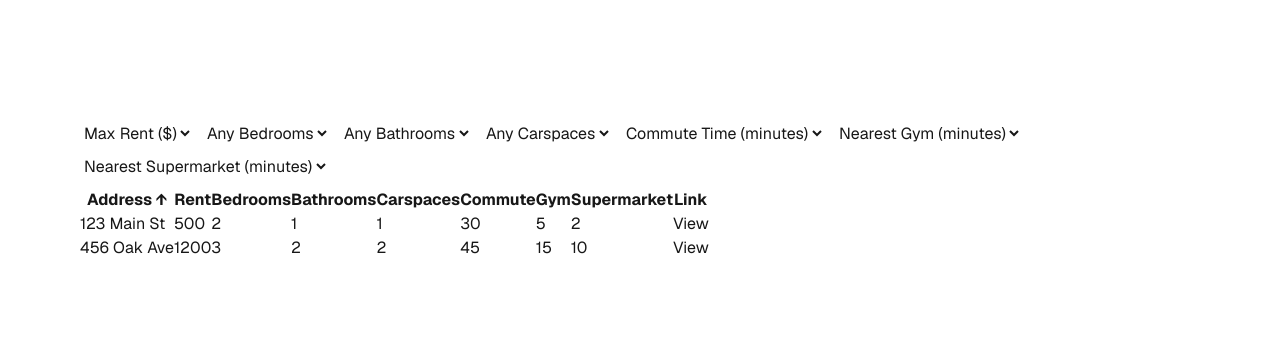
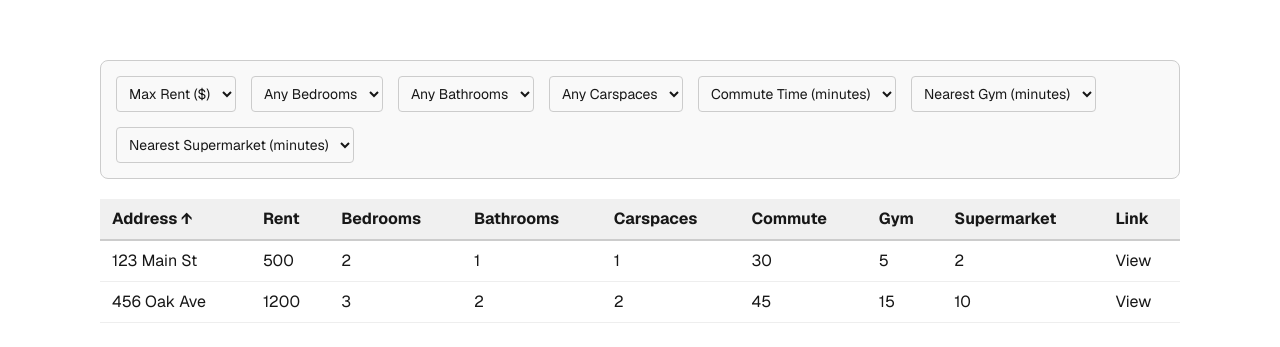
Before and after one commit to James-William-Clark/rentalfinder, a Next.js app: page / in a window 1280 px wide. Shown: the part 209-556 px from the top of the page. Built offline with nearby package versions, Linux system fonts and the light colour scheme.

Commit message:
Updated the style to look cleaner

```diff
--- a/src/app/rentalFinder.tsx
+++ b/src/app/rentalFinder.tsx
@@ -7,6 +7,7 @@ import { Table } from "./table";
 export const RentalFinder: React.FC = () => {
   const [sortBy, setSortBy] = useState<keyof Rental>("address");
   const [sortOrder, setSortOrder] = useState<"asc" | "desc">("asc");
+  const [showFilters, setShowFilters] = useState(false); // toggle for filter panel
 
   const data: Rental[] = [
     { address: "123 Main St", rent: 500, bedrooms: 2, bathrooms: 1, carspaces: 1, commute: 30, gym: 5, supermarket: 2, link: "https://example.com/1" },
@@ -14,10 +15,7 @@ export const RentalFinder: React.FC = () => {
     // Add more rentals...
   ];
 
-  // Identify numeric fields automatically
   const numericFields = Object.keys(data[0]).filter((key) => typeof data[0][key as keyof Rental] === "number");
-
-  // Initialize tableFilters dynamically
   const [tableFilters, setTableFiltersState] = useState<Record<string, number | null>>(
     Object.fromEntries(numericFields.map((f) => [f, null]))
   );
@@ -26,7 +24,6 @@ export const RentalFinder: React.FC = () => {
     setTableFiltersState((prev) => ({ ...prev, [key]: value }));
   };
 
-  // Define numeric ranges for fields
   const numericRanges: Record<string, number[]> = {
     rent: [300, 350, 400, 450, 500, 550, 600, 650, 700, 750, 800, 850, 900, 950, 1000, 1100, 1200, 1300, 1400, 1500, 1600, 1700, 1800, 1900, 2000],
     bedrooms: [0, 1, 2, 3, 4, 5],
@@ -37,7 +34,6 @@ export const RentalFinder: React.FC = () => {
     supermarket: [10, 15, 20, 25, 30, 40, 50, 60],
   };
 
-  // Filter data
   const filteredData = data.filter((item) =>
     Object.entries(tableFilters).every(([key, filterValue]) => {
       if (filterValue === null) return true;
@@ -47,7 +43,6 @@ export const RentalFinder: React.FC = () => {
     })
   );
 
-  // Sort data
   const sortedData = [...filteredData].sort((a, b) => {
     const aValue = a[sortBy];
     const bValue = b[sortBy];
@@ -57,9 +52,33 @@ export const RentalFinder: React.FC = () => {
   });
 
   return (
-    <div>
-      <TableFilters tableFilters={tableFilters} setTableFilters={setTableFilters} numericRanges={numericRanges} />
-      <Table data={sortedData} sortBy={sortBy} sortOrder={sortOrder} setSortBy={setSortBy} setSortOrder={setSortOrder} />
+    <div style={{ maxWidth: "1200px", margin: "0 auto", padding: "20px" }}>
+      {/* Filter box always visible */}
+      <div
+        style={{
+          padding: "15px",
+          marginBottom: "20px",
+          border: "1px solid #ccc",
+          borderRadius: "8px",
+          backgroundColor: "#f9f9f9",
+        }}
+      >
+        <TableFilters tableFilters={tableFilters} setTableFilters={setTableFilters} numericRanges={numericRanges} />
+      </div>
+
+      {/* Table */}
+      <div style={{ overflowX: "auto" }}>
+        <Table
+          data={sortedData}
+          sortBy={sortBy}
+          sortOrder={sortOrder}
+          setSortBy={setSortBy}
+          setSortOrder={setSortOrder}
+          tableFilters={tableFilters}
+          setTableFilters={setTableFilters}
+          numericRanges={numericRanges}
+        />
+      </div>
     </div>
   );
 };
--- a/src/app/table.tsx
+++ b/src/app/table.tsx
@@ -16,7 +16,7 @@ export const Table: React.FC<TableProps> = ({ data, sortBy, sortOrder, setSortBy
   }
 
   return (
-    <table border={1}>
+      <table style={{ width: "100%", borderCollapse: "collapse" }}>
         <thead>
           <tr>
             {(Object.keys(data[0]) as (keyof Rental)[]).map((key) => (
@@ -29,17 +29,25 @@ export const Table: React.FC<TableProps> = ({ data, sortBy, sortOrder, setSortBy
                     setSortOrder("asc");
                   }
                 }}
+                style={{
+                  cursor: "pointer",
+                  padding: "8px 12px",
+                  backgroundColor: "#f0f0f0",
+                  borderBottom: "2px solid #ccc",
+                  textAlign: "left",
+                }}
               >
-              {key.charAt(0).toUpperCase() + key.slice(1)} {sortBy === key && (sortOrder === "asc" ? "↑" : "↓")}
+                {key.charAt(0).toUpperCase() + key.slice(1)}{" "}
+                {sortBy === key && (sortOrder === "asc" ? "↑" : "↓")}
               </th>
             ))}
           </tr>
         </thead>
         <tbody>
           {data.map((item, idx) => (
-          <tr key={idx}>
+            <tr key={idx} style={{ borderBottom: "1px solid #eee", cursor: "default" }}>
               {(Object.keys(item) as (keyof Rental)[]).map((key) => (
-              <td key={key}>
+                <td key={key} style={{ padding: "8px 12px" }}>
                   {key === "link" ? (
                     <a href={item[key]} target="_blank" rel="noopener noreferrer">
                       View
@@ -53,5 +61,6 @@ export const Table: React.FC<TableProps> = ({ data, sortBy, sortOrder, setSortBy
           ))}
         </tbody>
       </table>
+
   );
 };
--- a/src/app/tableFilters.tsx
+++ b/src/app/tableFilters.tsx
@@ -18,12 +18,27 @@ export const TableFilters: React.FC<TableFiltersProps> = ({ tableFilters, setTab
   };
 
   return (
-    <div style={{ display: "flex", gap: "10px", flexWrap: "wrap", marginBottom: "10px" }}>
+    <div
+      style={{
+        display: "flex",
+        flexWrap: "wrap",
+        gap: "15px",
+        justifyContent: "flex-start",
+      }}
+    >
       {Object.keys(tableFilters).map((key) => (
         <select
           key={key}
           value={tableFilters[key] ?? ""}
           onChange={(e) => setTableFilters(key, e.target.value ? Number(e.target.value) : null)}
+          style={{
+            minWidth: "120px",
+            padding: "6px 8px",
+            borderRadius: "4px",
+            border: "1px solid #ccc",
+            fontSize: "14px",
+            height: "36px",
+          }}
         >
           <option value="">
             {fieldLabels[key] ?? `Any ${key.charAt(0).toUpperCase() + key.slice(1)}`}
@@ -36,5 +51,6 @@ export const TableFilters: React.FC<TableFiltersProps> = ({ tableFilters, setTab
         </select>
       ))}
     </div>
+
   );
 };
```
Lines whose indentation alone changed are shown as unchanged.
